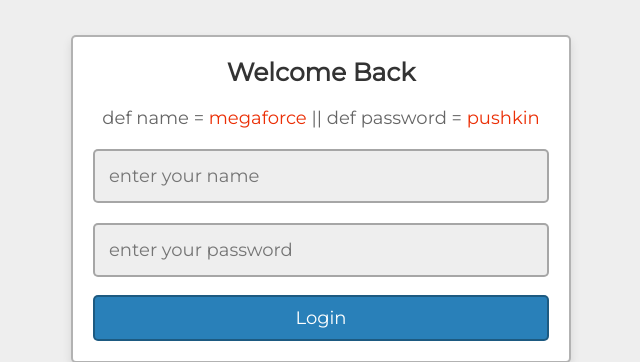
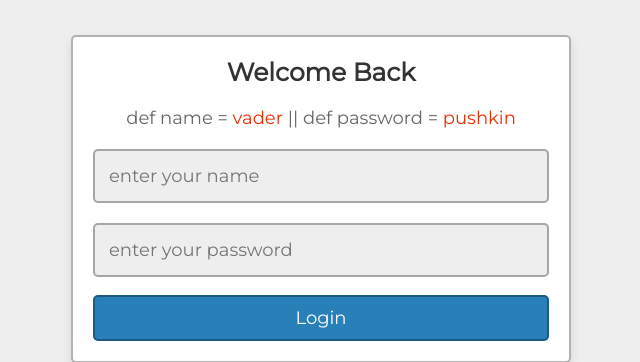
Before and after one commit to Zeppgoespro/estate-agency-hearthfire-pet-project, a PHP site: page /admin/login.php in a window 1280 px wide. Shown: the part 201-563 px from the top of the page, without its empty margins (319-959 px from the left). Run offline with PHP 8.4, Linux system fonts and the light colour scheme.

Commit message:
little fix

```diff
--- a/project-core/admin/login.php
+++ b/project-core/admin/login.php
@@ -54,7 +54,7 @@
     <form action="" method="post">
 
       <h3>welcome back</h3>
-      <p>def name = <span>megaforce</span> || def password = <span>pushkin</span></p>
+      <p>def name = <span>vader</span> || def password = <span>pushkin</span></p>
 
       <input type="text" class="box" name="name" required placeholder="enter your name" maxlength="20" oninput="this.value = this.value.replace(/\s/g, '')">
       <input type="password" class="box" name="pass" required placeholder="enter your password" maxlength="20" oninput="this.value = this.value.replace(/\s/g, '')">
```
